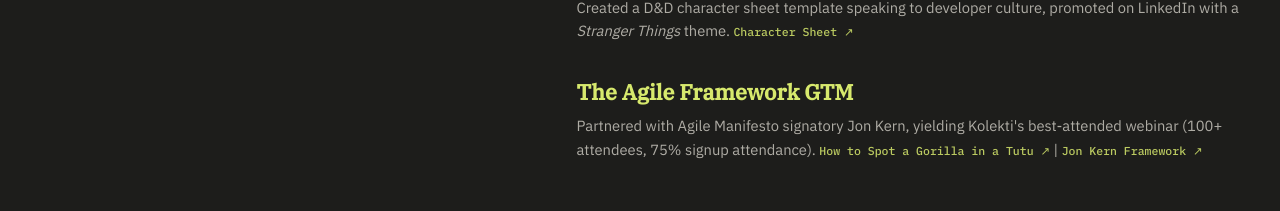
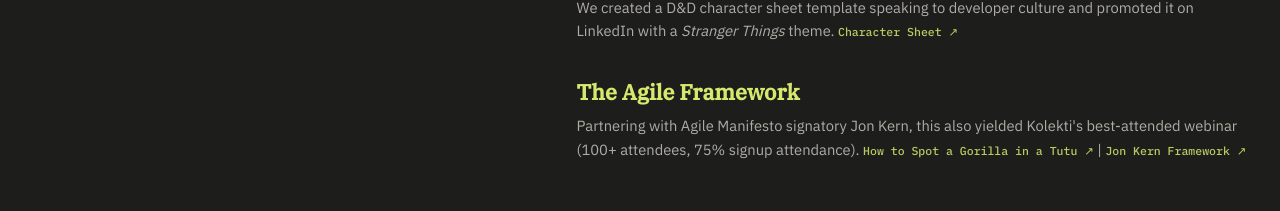
Before and after one commit to simonkirrane/Career-Highlights, a React (Vite) app: page / in a window 1280 px wide. Shown: the part 1700-1911 px from the top of the page. Built offline with nearby package versions, Linux system fonts and the light colour scheme; the HTML template or start-up script is replaced by a standard one.

Commit message:
Refactor text for clarity and consistency

```diff
--- a/src/App.tsx
+++ b/src/App.tsx
@@ -170,7 +170,7 @@ export default function App() {
                       6,600 → 36,000 monthly active users
                     </strong>
                     <p style={{ fontSize: '0.92rem', opacity: 0.85, margin: 0 }}>
-                      Achieved since launching Templates in 2023, with website traffic up 52% and evaluations up 10%. This impact led to us renaming the product: <em>Mosaic: Content Formatting Macros &amp; Templates for Confluence</em>.
+                      This was achieved since launching Templates in 2023, with website traffic up 52% and evaluations up 10%. The impact of templates led to us renaming the product: <em>Mosaic: Content Formatting Macros &amp; Templates for Confluence</em>.
                     </p>
                   </li>
 
@@ -179,7 +179,7 @@ export default function App() {
                       B2C energy for B2B
                     </strong>
                     <p style={{ fontSize: '0.92rem', opacity: 0.85, margin: 0 }}>
-                      Created a D&amp;D character sheet template speaking to developer culture, promoted on LinkedIn with a <em>Stranger Things</em> theme.{' '}
+                      We created a D&amp;D character sheet template speaking to developer culture and promoted it on LinkedIn with a <em>Stranger Things</em> theme.{' '}
                       <a className="text-link" href="https://www.kolekti.com/resources/templates/character-sheet-template-confluence" target="_blank" rel="noreferrer" style={{ color: 'var(--acid)' }}>
                         Character Sheet ↗
                       </a>
@@ -188,10 +188,10 @@ export default function App() {
 
                   <li>
                     <strong style={{ fontFamily: 'var(--serif)', fontSize: '1.35rem', color: 'var(--acid)', display: 'block', marginBottom: '0.3rem' }}>
-                      The Agile Framework GTM
+                      The Agile Framework
                     </strong>
                     <p style={{ fontSize: '0.92rem', opacity: 0.85, margin: 0 }}>
-                      Partnered with Agile Manifesto signatory Jon Kern, yielding Kolekti's best-attended webinar (100+ attendees, 75% signup attendance).{' '}
+                      Partnering with Agile Manifesto signatory Jon Kern, this also yielded Kolekti's best-attended webinar (100+ attendees, 75% signup attendance).{' '}
                       <a className="text-link" href="https://www.linkedin.com/events/agileat25-howtospotagorillainat7475877695097126912/" target="_blank" rel="noreferrer" style={{ color: 'var(--acid)' }}>
                         How to Spot a Gorilla in a Tutu ↗
                       </a>{' | '}
```
